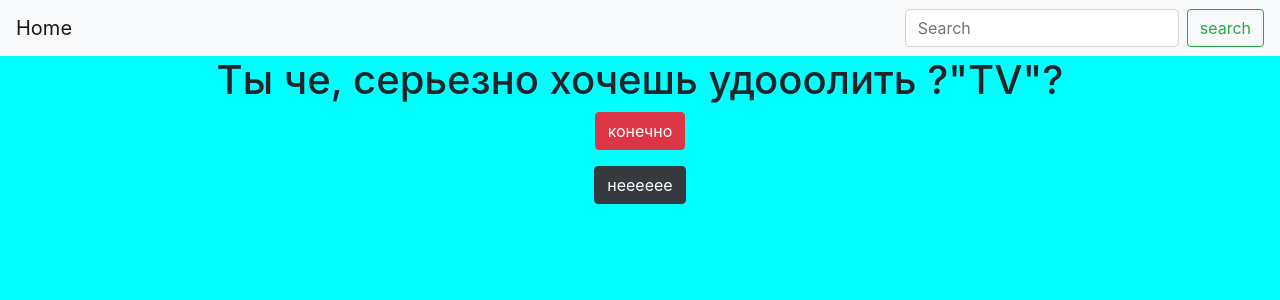
After one commit to giTimosha/product, a Django app: page /record/1/delete/ in a window 1280 px wide. The commit adds this page. Shown: the top 300 px of the page. Run offline with Django 3.2, Linux system fonts and the light colour scheme; data comes from the database, SQL or seed files in the repository; some libraries are stand-ins or nearby versions.

Commit message:
добавил удаление

```diff
--- a/source/main/urls.py
+++ b/source/main/urls.py
@@ -15,7 +15,7 @@ Including another URLconf
 """
 from django.contrib import admin
 from django.urls import path
-from webapp.views import index_view, product_detail_view, search_view, create_view, update_view
+from webapp.views import index_view, product_detail_view, search_view, create_view, update_view, delete_view
 
 urlpatterns = [
     path('admin/', admin.site.urls),
@@ -24,4 +24,5 @@ urlpatterns = [
     path('product/search/', search_view, name='search_view'),
     path('product/add/', create_view, name='create_view'),
     path('record/<int:pk>/edit/', update_view, name='price_update'),
+    path('record/<int:pk>/delete/', delete_view, name='price_delete'),
 ]
--- /dev/null
+++ b/source/webapp/templates/delete.html
@@ -0,0 +1,10 @@
+{% extends "base.html" %}
+{% block title %}Delete product{% endblock %}
+{% block content %}
+    <h1>Ты че, серьезно хочешь удооолить ?"{{ product }}"?</h1>
+    <form method="POST" action="{% url "product_detail" product.pk %}" class="text-center">
+        {% csrf_token %}
+        <p><input class="btn btn-danger" type="submit" value="конечно"></p>
+        <p><a class="btn btn-dark" href="{% url "index" %}">нееееее</a></p>
+    </form>
+{% endblock %}
--- a/source/webapp/templates/product.html
+++ b/source/webapp/templates/product.html
@@ -1,6 +1,7 @@
 {% extends 'base.html' %}
 {% block menu %}
 <a class="navbar-brand" href="{% url 'price_update' product.pk %}">edite</a>
+    <a class="navbar-brand" href={% url 'price_delete' product.pk %}>delete</a>
 {% endblock %}
 {% block content %}
     <h1 class="my-3">{{ product.name }}</h1>
--- a/source/webapp/views.py
+++ b/source/webapp/views.py
@@ -67,3 +67,12 @@ def update_view(request, pk):
             return redirect('index')
         else:
             return render(request, 'update.html', context={'form': form, 'product': product})
+
+
+def delete_view(request, pk):
+    product = get_object_or_404(Product, pk=pk)
+    if request.method == 'GET':
+        return render(request, 'delete.html', context={'product': product})
+    elif request.method == 'POST':
+        product.delete()
+        return redirect('index')
```
